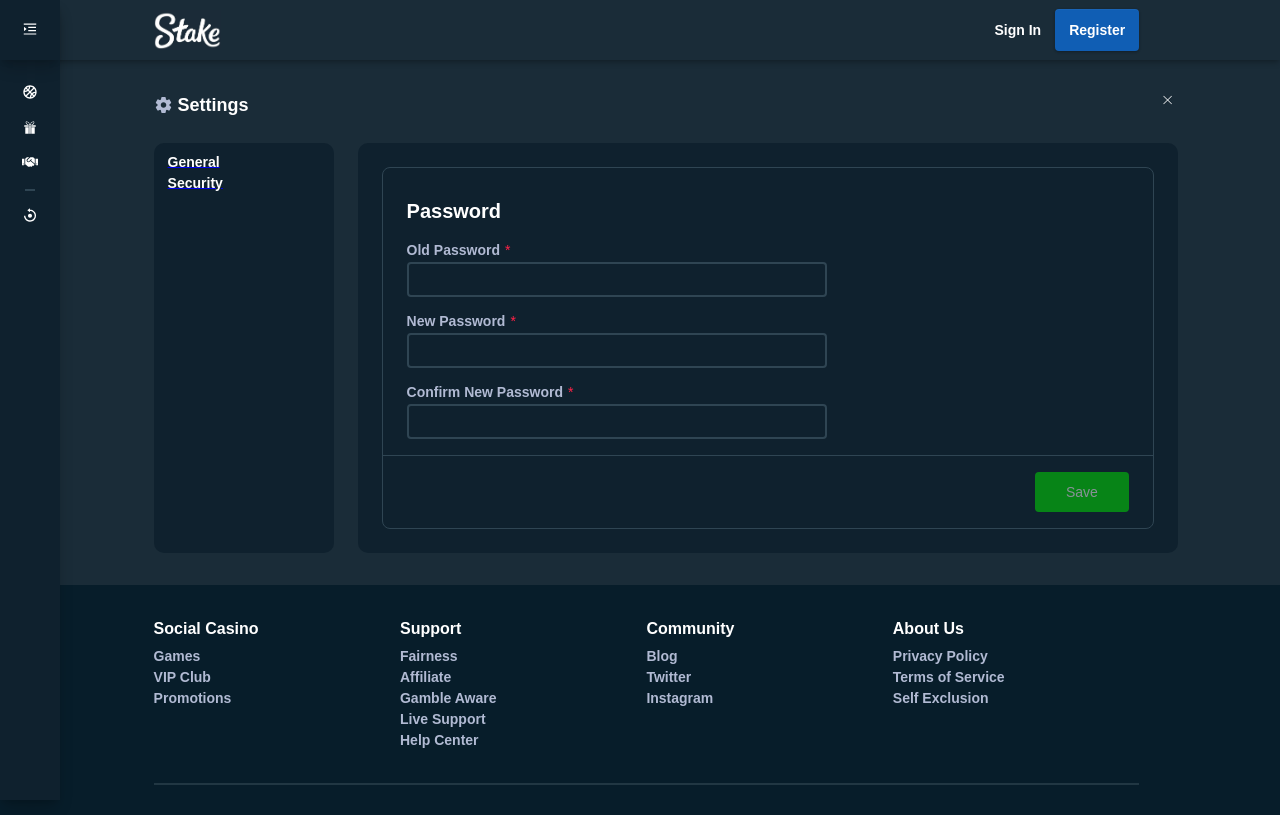
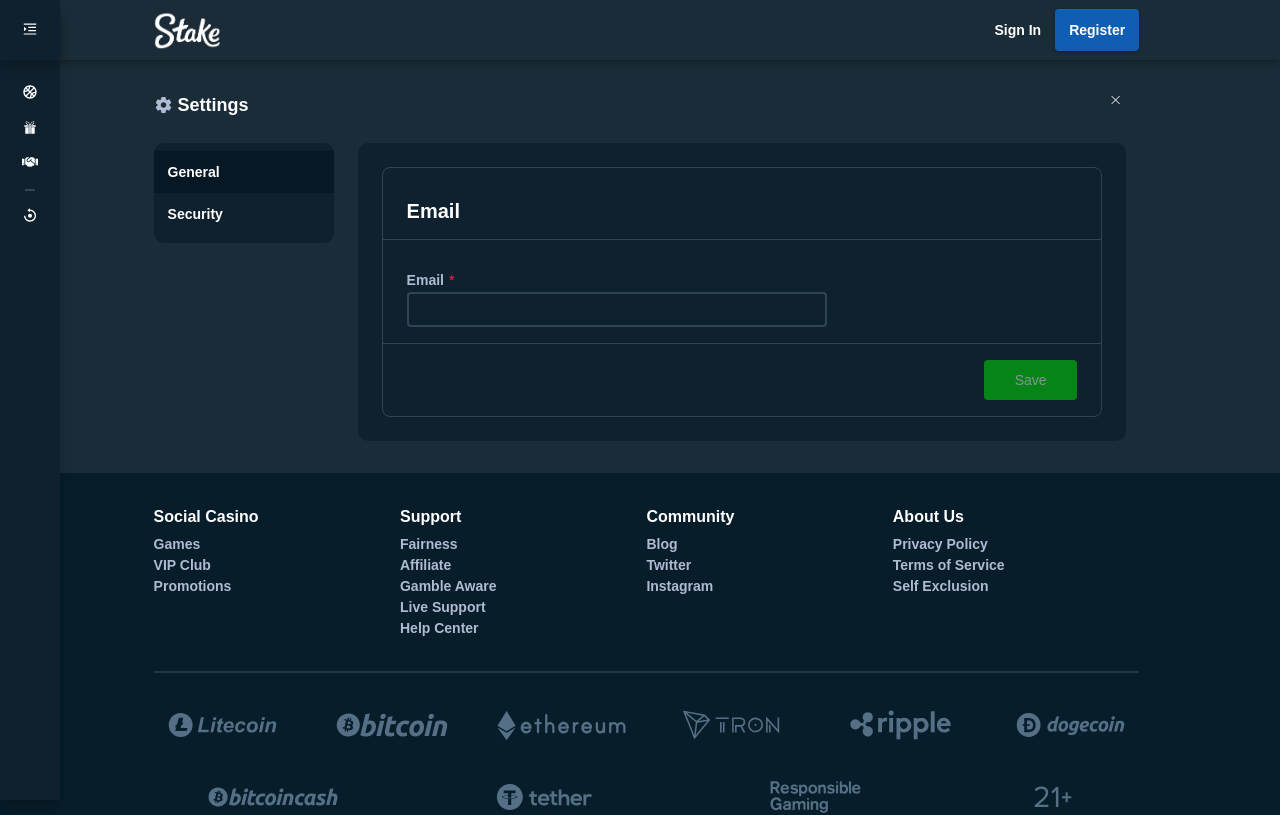
Before and after one commit to Titorenko-Ruben/React-Casino, a React (Create React App) app in the folder my-app/: page /settings in a window 1280 px wide. Shown: the top 815 px of the page. Built offline with nearby package versions, Linux system fonts and the light colour scheme.

Commit message:
feat (FE-35): add settings general & security

```diff
--- a/my-app/src/pages/Settings/Settings.jsx
+++ b/my-app/src/pages/Settings/Settings.jsx
@@ -1,4 +1,4 @@
-import React from 'react'
+import React, { useState } from 'react'
 import { Link } from 'react-router-dom'
 import { BsXLg } from 'react-icons/bs'
 
@@ -9,12 +9,14 @@
 import Security from './Security/Security'
 
 function Settings() {
+	const [isgeneralActive, setIsGeneralActive] = useState(true)
+	const [isSecurityActive, setIsSecurityActive] = useState(false)
 	return (
 		<div>
 			<div className={styles.wrapper}>
 				<div className={styles.title}>
 					<div className={styles.settings}>
-						<SettingsRoundedIcon className={styles.settingsIcon}  fontSize="medium"/>
+						<SettingsRoundedIcon className={styles.settingsIcon} fontSize="medium" />
 						<h1 className={styles.settingsTitle}>Settings</h1>
 					</div>
 					<Link to='/'>
@@ -24,17 +26,37 @@
 				<div className={styles.contener}>
 					<div className={styles.outerWrapper}>
 						<div className={styles.nav}>
-							<Link to='/settings'>
+							<div
+								onClick={() => {
+									setIsGeneralActive(true)
+									setIsSecurityActive(false)
+								}}
+								className={isgeneralActive
+									? styles.linkActive
+									: styles.link}
+							>
 								<span className={styles.navText}>General</span>
-							</Link>
-							<Link to='/settings'>
+							</div>
+							<div
+								onClick={() => {
+									setIsSecurityActive(true)
+									setIsGeneralActive(false)
+								}}
+								className={isSecurityActive
+									? styles.linkActive
+									: styles.link}
+							>
 								<span className={styles.navText}>Security</span>
-							</Link>
+							</div>
+							<div className={styles.dash}></div>
 						</div>
 					</div>
-
-					{/* <General /> */}
-					<Security />
+					<div>
+						{isgeneralActive
+							? <General />
+							: <Security />
+						}
+					</div>
 				</div>
 			</div>
 		</div>
--- a/my-app/src/pages/Settings/styles.module.scss
+++ b/my-app/src/pages/Settings/styles.module.scss
@@ -2,7 +2,7 @@
     top: 60px;
     position: relative;
     background-color: #1a2c38;
-    padding: 32px 8vw 32px 12vw;
+    padding: 32px 12vw 32px 12vw;
     margin: auto;
 }
 
@@ -33,6 +33,8 @@
     padding: 0.5rem 0;
     background-color: #0f212e;
     border-radius: 10px;
+    display: block;
+    max-height: 100px;
 }
 
 .nav {
@@ -50,7 +52,7 @@
     line-height: 150%;
     font-weight: 600;
     text-decoration: none;
-    padding: 10.5px 14px;
+
 }
 
 .exit {
@@ -64,3 +66,30 @@
     padding-top: 2px;
     padding-right: 5px;
 }
+
+.link{
+    padding: 10.5px 14px;
+    cursor: pointer;
+}
+
+.link:hover{
+    background-color: #071824;
+}
+
+.linkActive{
+    padding: 10.5px 14px;
+    background-color: #071824;
+    cursor: pointer;
+}
+
+.dash{
+    height: 11.1111%;
+    transform: translateY(0%);
+    height: 100%;
+    position: absolute;
+    left: 0;
+    top: 0;
+    width: 3px;
+    background: #1475E1;
+    transition: all .2s ease-out
+}
```
